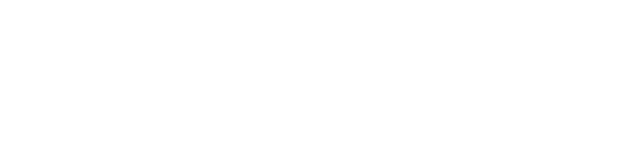
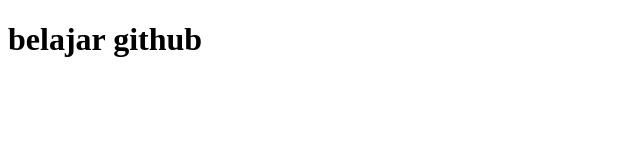
Before and after one commit to imamFachrie11/belajar-github, a plain HTML site: page index.html in a window 1280 px wide. Shown: the whole page, without its empty margins (0-640 px from the left). Drawn offline with Linux system fonts and the light colour scheme.

Commit message:
menambahkan tittle di head dan h1 di body

```diff
--- a/index.html
+++ b/index.html
@@ -1,7 +1,11 @@
 <!DOCTYPE html>
 <html lang="en">
-<head></head>
-  <body></body>
+<head>
+  <title>belajar github</title>
+</head>
+  <body>
+    <h1>belajar github</h1>
+  </body>
 
 
 </html>
```
